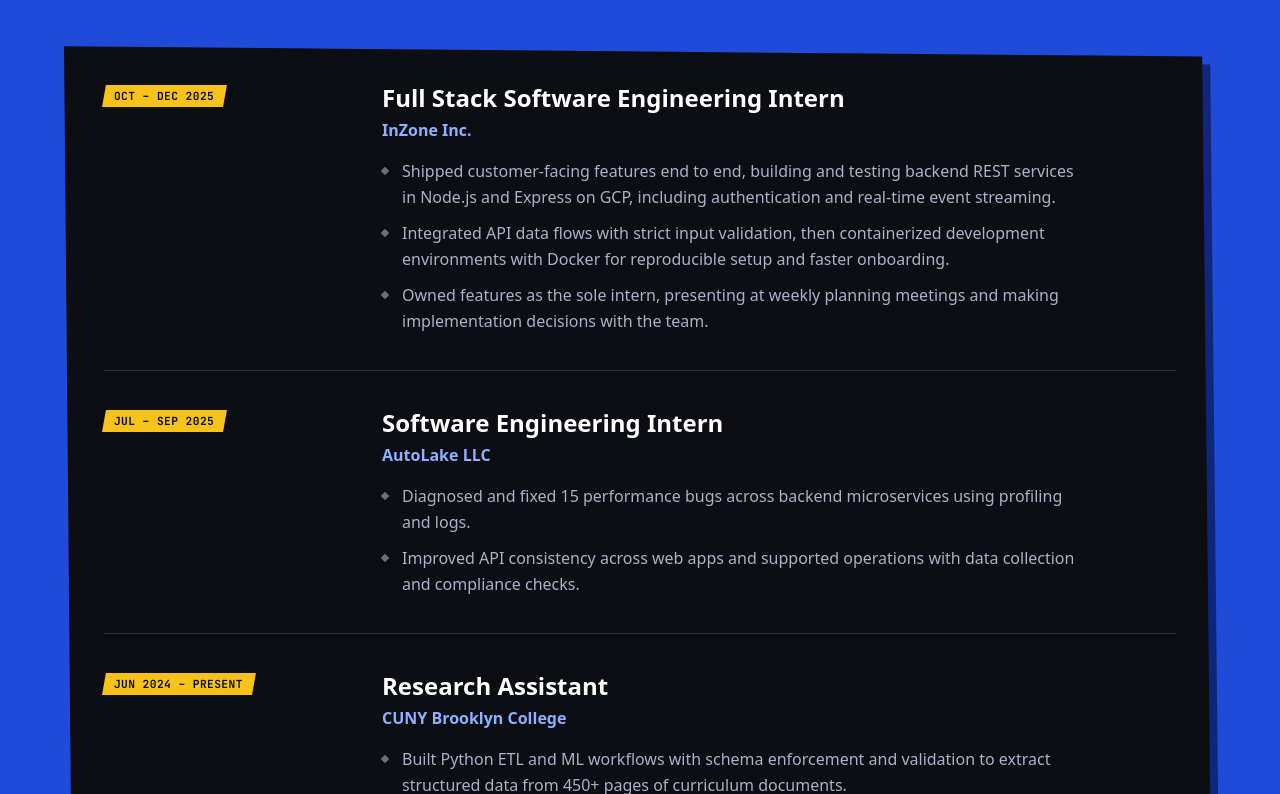
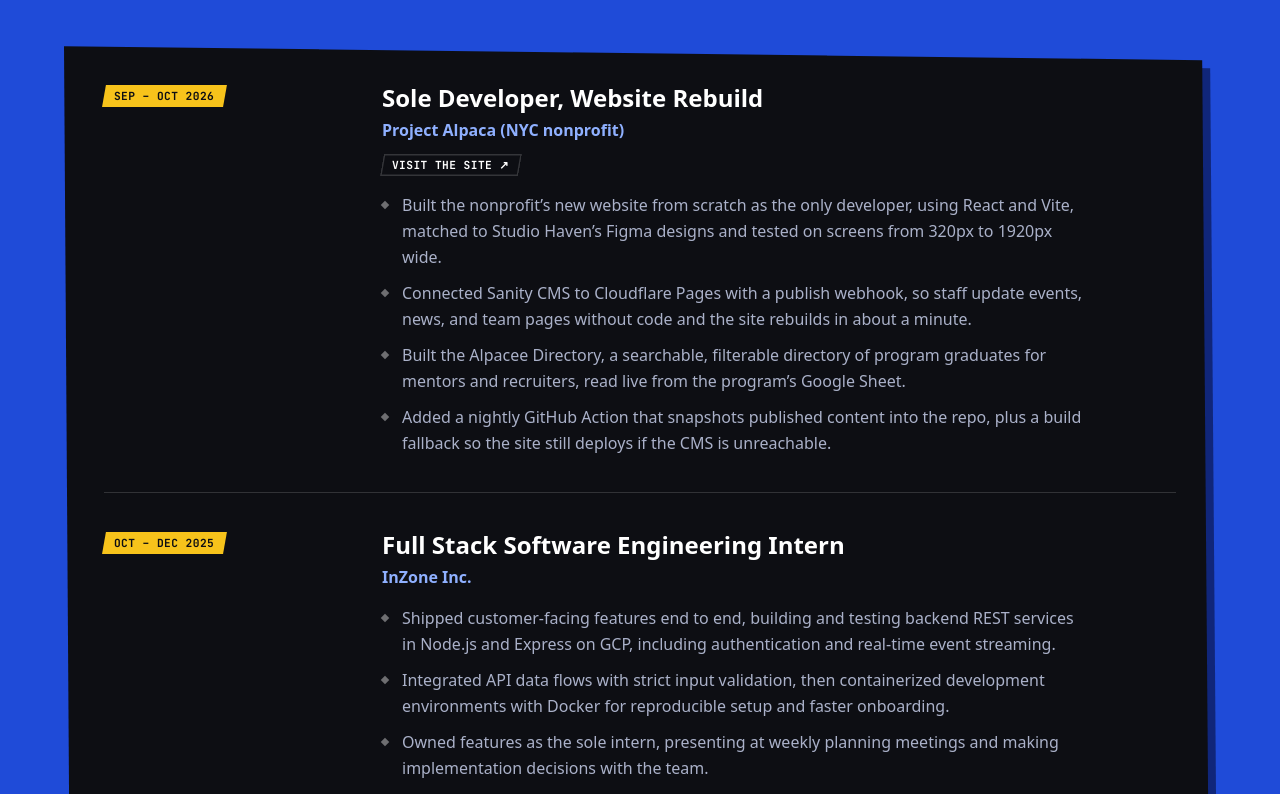
Before and after one commit to jellyfishing2346/myportfolio, a Next.js app: page / in a window 1280 px wide. Shown: the part 3466-4260 px from the top of the page. Built offline with nearby package versions, Linux system fonts and the light colour scheme; a web font is replaced by a local one.

Commit message:
Add Project Alpaca website to Experience

```diff
--- a/components/Experience.tsx
+++ b/components/Experience.tsx
@@ -1,6 +1,26 @@
 import { SectionHeading } from '@/components/ui'
 
-const EXPERIENCE = [
+type Entry = {
+  role: string
+  company: string
+  period: string
+  details: string[]
+  link?: { href: string; label: string }
+}
+
+const EXPERIENCE: Entry[] = [
+  {
+    role: 'Sole Developer, Website Rebuild',
+    company: 'Project Alpaca (NYC nonprofit)',
+    period: 'Sep – Oct 2026',
+    link: { href: 'https://project-alpaca.pages.dev', label: 'Visit the site' },
+    details: [
+      'Built the nonprofit’s new website from scratch as the only developer, using React and Vite, matched to Studio Haven’s Figma designs and tested on screens from 320px to 1920px wide.',
+      'Connected Sanity CMS to Cloudflare Pages with a publish webhook, so staff update events, news, and team pages without code and the site rebuilds in about a minute.',
+      'Built the Alpacee Directory, a searchable, filterable directory of program graduates for mentors and recruiters, read live from the program’s Google Sheet.',
+      'Added a nightly GitHub Action that snapshots published content into the repo, plus a build fallback so the site still deploys if the CMS is unreachable.',
+    ],
+  },
   {
     role: 'Full Stack Software Engineering Intern',
     company: 'InZone Inc.',
@@ -56,7 +76,7 @@
 
         <div className="slab-wrap">
           <ol className="slab cut-c divide-y divide-white/15 px-6 sm:px-10">
-            {EXPERIENCE.map(({ role, company, period, details }) => (
+            {EXPERIENCE.map(({ role, company, period, details, link }) => (
               <li key={`${role}-${company}`} className="group grid gap-4 py-9 md:grid-cols-12 md:gap-10">
                 <div className="md:col-span-3">
                   <span className="tag tag-gold"><span>{period}</span></span>
@@ -64,6 +84,9 @@
                 <div className="md:col-span-9">
                   <h3 className="text-xl font-black leading-tight [font-stretch:115%] md:text-2xl">{role}</h3>
                   <p className="mt-1 font-semibold text-[#8fb0ff]">{company}</p>
+                  {link && (
+                    <a href={link.href} className="tag tag-line mt-3"><span>{link.label} ↗</span></a>
+                  )}
                   <ul className="mt-4 max-w-[44rem] space-y-2.5 leading-relaxed text-fog">
                     {details.map((d) => (
                       <li key={d} className="relative pl-5">
```
